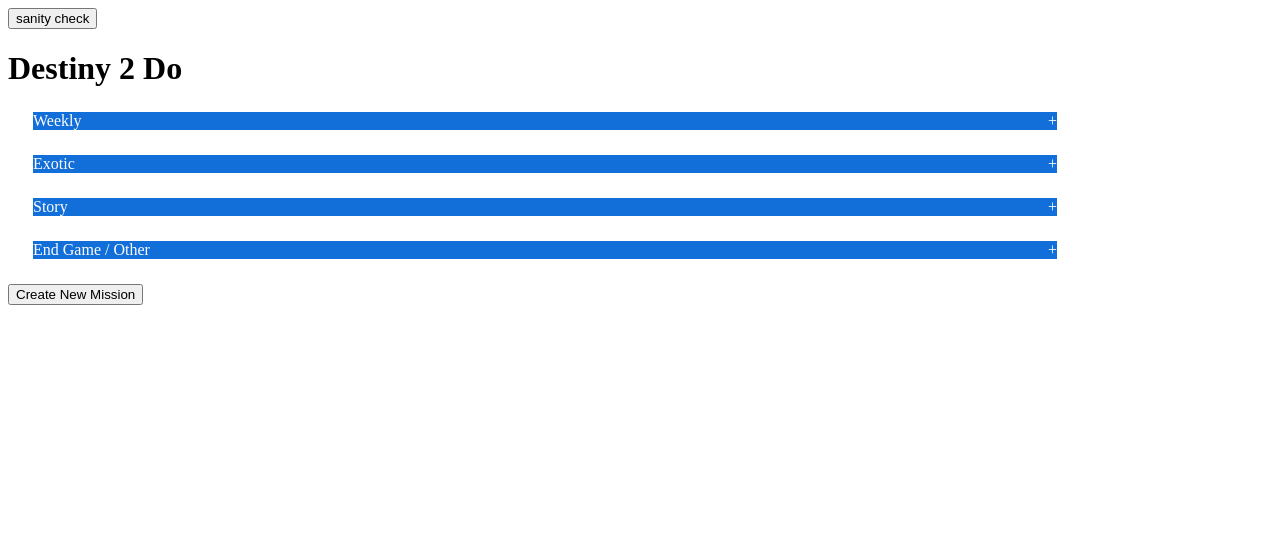
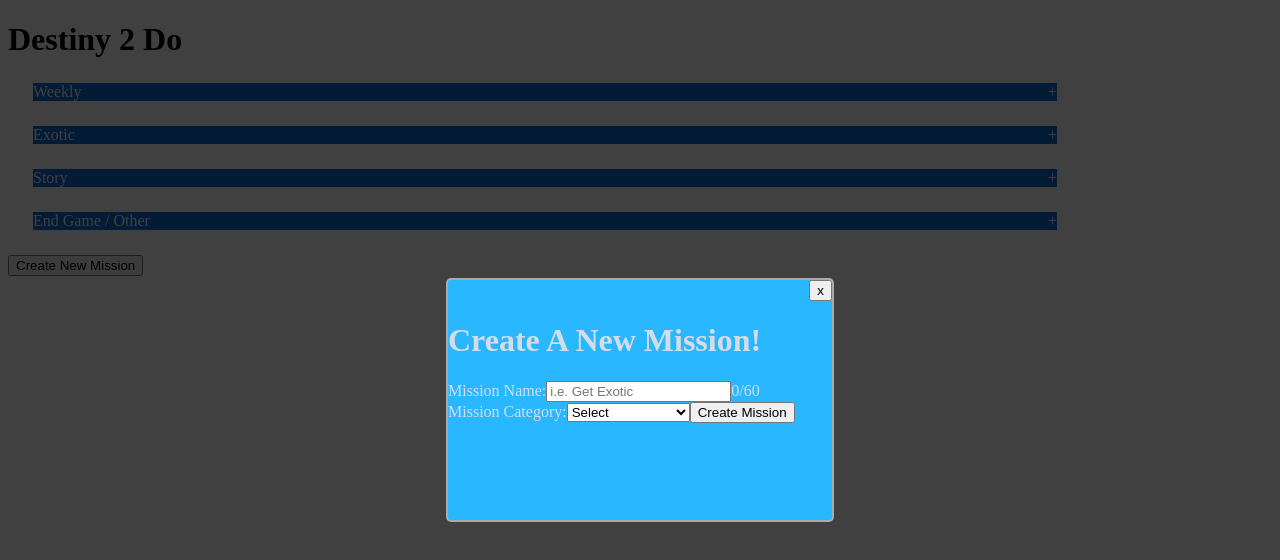
Before and after one commit to rocknswimmer/Destiny-2-Do, a React app: page / in a window 1280 px wide. Both pictures are taken after a click on the button "Create New Mission". Shown: the top 560 px of the page. Built offline with nearby package versions, Linux system fonts and the light colour scheme; no server answers.

Commit message:
posted new mission from site

```diff
--- a/public/app.css
+++ b/public/app.css
@@ -13,3 +13,47 @@
 
   margin: 25px;
 }
+
+.modal {
+  margin: auto;
+}
+
+.modal-pop {
+  background: #29b8ff;
+  border: 2px solid #aaa;
+  color: #D5DBE7;
+  border-radius: 5px;
+  z-index: 2;
+  margin: auto;
+  overflow-y: scroll;
+  overflow: scroll;
+  /* padding: 1em 2em 2em; */
+  position: fixed;
+  top: 50%;
+  left: 50%;
+  max-width: 100%;
+  max-height: 100%;
+  min-height: 30%;
+  min-width: 30%;
+  transform: translate(-50%, -50%);
+}
+.modal-pop::-webkit-scrollbar {
+  display: none;  /* Safari and Chrome */
+}
+
+.modal-overlay {
+  position: fixed;
+  top: 0;
+  left: 0;
+  width: 100%;
+  height: 100%;
+  z-index: 1;
+  background-color: rgb(0, 0, 0);
+  opacity: 0.75;
+}
+
+.modal-close {
+  margin-bottom: 10px;
+  display: flex;
+  justify-content: flex-end;
+}
--- a/src/App.jsx
+++ b/src/App.jsx
@@ -1,6 +1,7 @@
 import React, {useState, useEffect} from 'react';
 import Feed from './Feed.jsx';
 import Accordion from './Accordion.js'
+import Modal from './Modal.js'
 import axios from 'axios'
 
 function App() {
@@ -14,6 +15,10 @@
   const [exotic, setExotic] = useState([])
   const [weekly, setWeekly] = useState([])
   const [other, setOther] = useState([])
+  const [addingNew, setAddingNew] = useState(false)
+  const [mission, setMission] = useState('')
+  const [category, setCategory] = useState('')
+  const approved = '0123456789abcdefghijklmnopqrstuvwxyz /.,:?!-'.split('')
 
   // get missions
   const getMissions = () => {
@@ -50,11 +55,38 @@
     getMissions()
   }, [])
 
+  const openForm = () => {
+    setAddingNew(!addingNew)
+  }
   //post new mission
+  const submitMission = (e) => {
+    e.preventDefault()
+
+    console.log(mission, category, category.length, category === '', category !== '')
+
+    if((category.length > 0 && category !== '0') && ((mission.length > 0 && mission.length <= 60) && mission.split('').every((char) => {return approved.indexOf(char) !== -1}))){
+      axios.post(`/newMission/${userID}`, {mission: mission, category: category})
+        .then((res) => {
+          console.log(res)
+          getMissions()
+          setAddingNew(false)
+        })
+    } else {
+      alert(`must have a category selected, can only use approved values for security, those values are ${approved}`)
+    }
+  }
+
+  const missionValue = (e) => {
+    setMission(e.target.value)
+  }
+
+  const categoryValue = (e) => {
+    setCategory(e.target.value)
+  }
 
   return (
     <div>
-      <button onClick={() => {console.log('exotic:', exotic, 'weekly: ', weekly, 'Story: ', story, 'Other: ', other)}}>sanity check</button>
+      {/* <button onClick={() => {console.log('exotic:', exotic, 'weekly: ', weekly, 'Story: ', story, 'Other: ', other)}}>sanity check</button> */}
       <h1>Destiny 2 Do</h1>
       <Accordion
         title={"Weekly"}
@@ -80,7 +112,31 @@
           <Feed list={other}/>
         }
       />
-      <button>Create New Mission</button>
+      <button onClick={openForm}>Create New Mission</button>
+      {addingNew && <Modal
+      close={() => {openForm()}}
+      content={
+        <div>
+          <form onSubmit={submitMission}>
+            <h1>Create A New Mission!</h1>
+            <div>
+            <label>Mission Name:</label>
+            <input type="text" placeholder="i.e. Get Exotic" onChange={missionValue}></input>
+            <span>{`${mission.length}/60`}</span>
+            </div>
+            <label>Mission Category:</label>
+            <select onChange={categoryValue}>
+              <option value={0}>Select</option>
+              <option value={'weekly'}>Weekly</option>
+              <option value={'exotic'}>Exotic</option>
+              <option value={'story'}>Story</option>
+              <option value={'other'}>Other/End Game</option>
+            </select>
+            <button type="submit">Create Mission</button>
+          </form>
+        </div>
+      }
+      />}
     </div>
   )
 }
--- a/src/Feed.jsx
+++ b/src/Feed.jsx
@@ -1,6 +1,7 @@
 import React, {useState} from 'react';
 import Accordion from './Accordion.js'
 import axios from 'axios'
+import Modal from './Modal.js'
 
 function Feed({list}) {
 
@@ -8,9 +9,10 @@
 
   return (
     <div>
-      {list.map((toDo) => {
+      {list.map((toDo, i) => {
         return <Accordion
-        title={toDo.task}
+        key={i}
+        title={toDo.mission}
         content={
           <div>
             <p>note to go here in a text field with conditions?</p>
--- /dev/null
+++ b/src/Modal.js
@@ -0,0 +1,17 @@
+import React from 'react'
+
+const Modal = ({close, content}) => {
+
+  // the css on these elements are what really make the modal a pop up
+  return (
+    <div className="modal"> {/*The container for the two components that will make up the modal */}
+      <div className="modal-pop">  {/* Where the modal content will go including the close button */}
+         <div className='modal-close'> <button onClick={() => { close(); }}>x</button> </div>
+        {content}
+      </div>
+      <div className="modal-overlay" onClick={() => { close(); }}></div> {/* the element that covers up the rest of the site */}
+    </div>
+  );
+};
+
+export default Modal;
```
